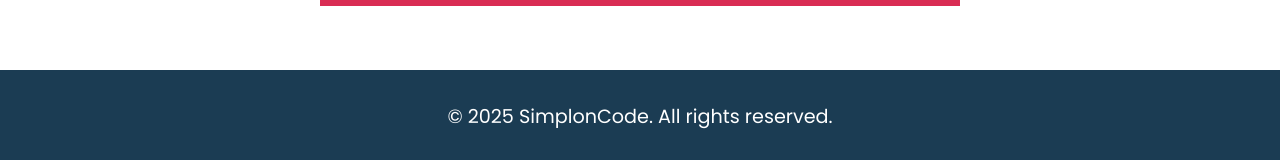
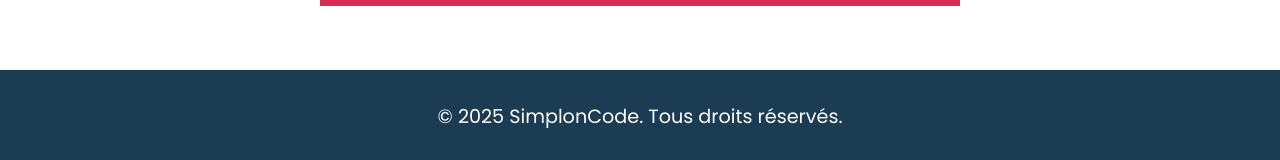
Before and after one commit to khalidx21/simploncode-presentation, a website: page programmes.html in a window 1280 px wide. Shown: the part 1171-1331 px from the top of the page. Drawn offline with Linux system fonts and the light colour scheme; no server answers.

Commit message:
Translate copyright statment to french

```diff
--- a/programmes.html
+++ b/programmes.html
@@ -45,7 +45,8 @@
                     required></textarea>
 
                 <label for="duration">Durée (en mois)</label>
-                <input type="number" id="duration" name="duration" placeholder="Durée du programme en mois" required min="1">
+                <input type="number" id="duration" name="duration" placeholder="Durée du programme en mois" required
+                    min="1">
 
                 <label for="skills">Compétences</label>
                 <input type="text" id="skills" name="skills"
@@ -55,7 +56,9 @@
             </form>
         </section>
     </main>
-    <footer class="footer">© 2025 SimplonCode. All rights reserved.</footer>
+    <footer class="footer">
+        <p>&copy; 2025 SimplonCode. Tous droits réservés.</p>
+    </footer>
     <script src="./js/programmes.js"></script>
 </body>
 
```
Also changed, not shown: contact.html (+3 -1 lines), index.html (+3 -1 lines).
